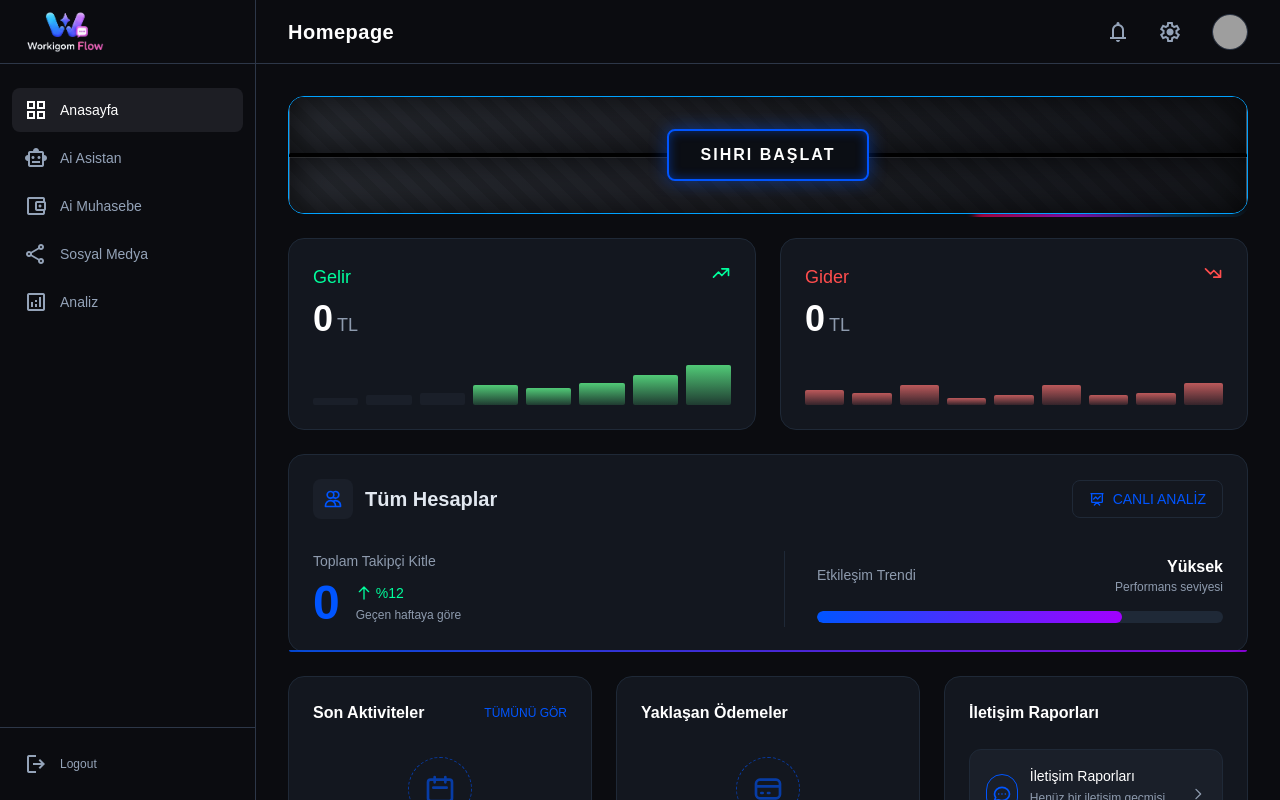
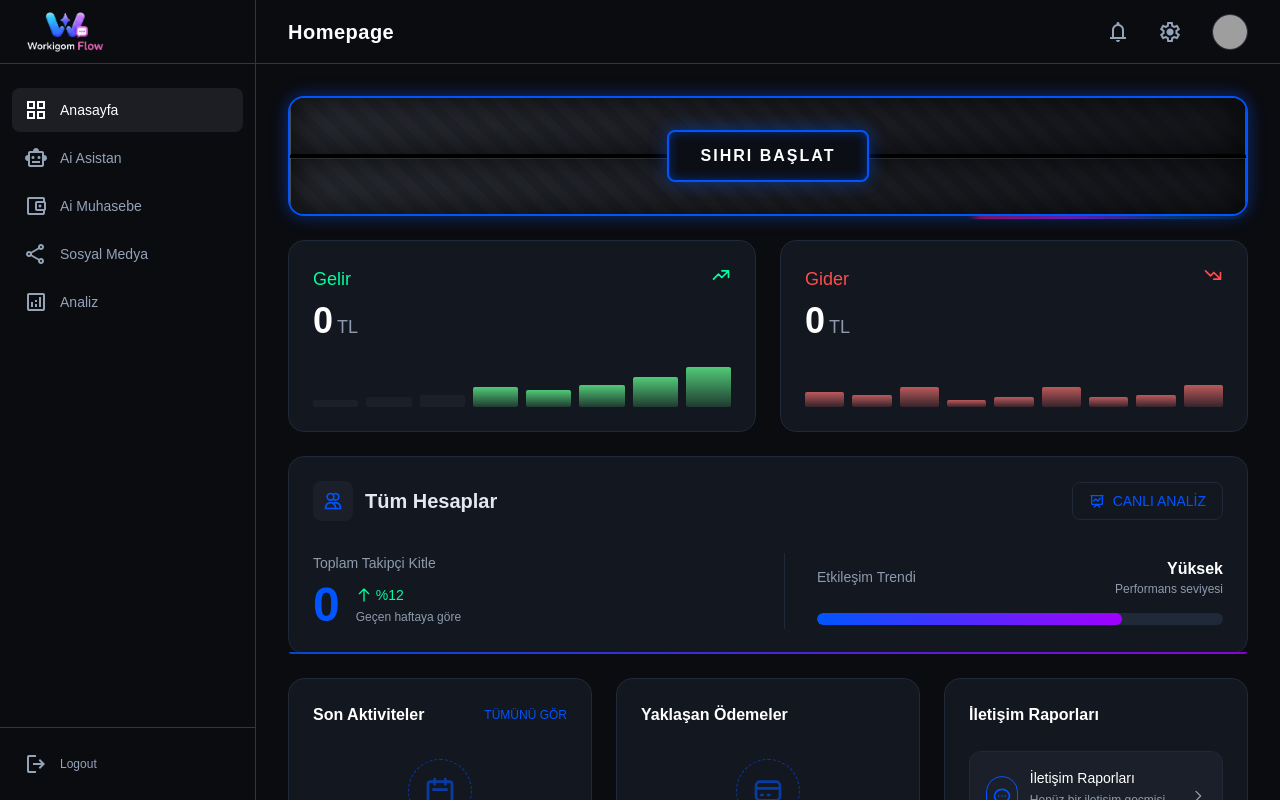
Before and after one commit to cicicarscom-pixel/flowweb, a Next.js app: page / in a window 1280 px wide. Built offline with nearby package versions, Linux system fonts and the light colour scheme; grey boxes are pictures that could not be loaded.

Commit message:
UI: Applied magicButton styling (blue border and pulseNeon animation) to the large magicContainer frame

```diff
--- a/src/app/(dashboard)/page.module.css
+++ b/src/app/(dashboard)/page.module.css
@@ -85,7 +85,9 @@
   border-radius: 1rem;
   overflow: hidden;
   background: #1c1b1d;
-  border: 1.5px solid #00a2ff;
+  border: 2px solid #0055ff;
+  box-shadow: 0 0 20px rgba(0, 85, 255, 0.4), inset 0 0 10px rgba(0, 85, 255, 0.4);
+  animation: pulseNeon 2s infinite;
   z-index: 1;
   height: 100%;
 }
```
